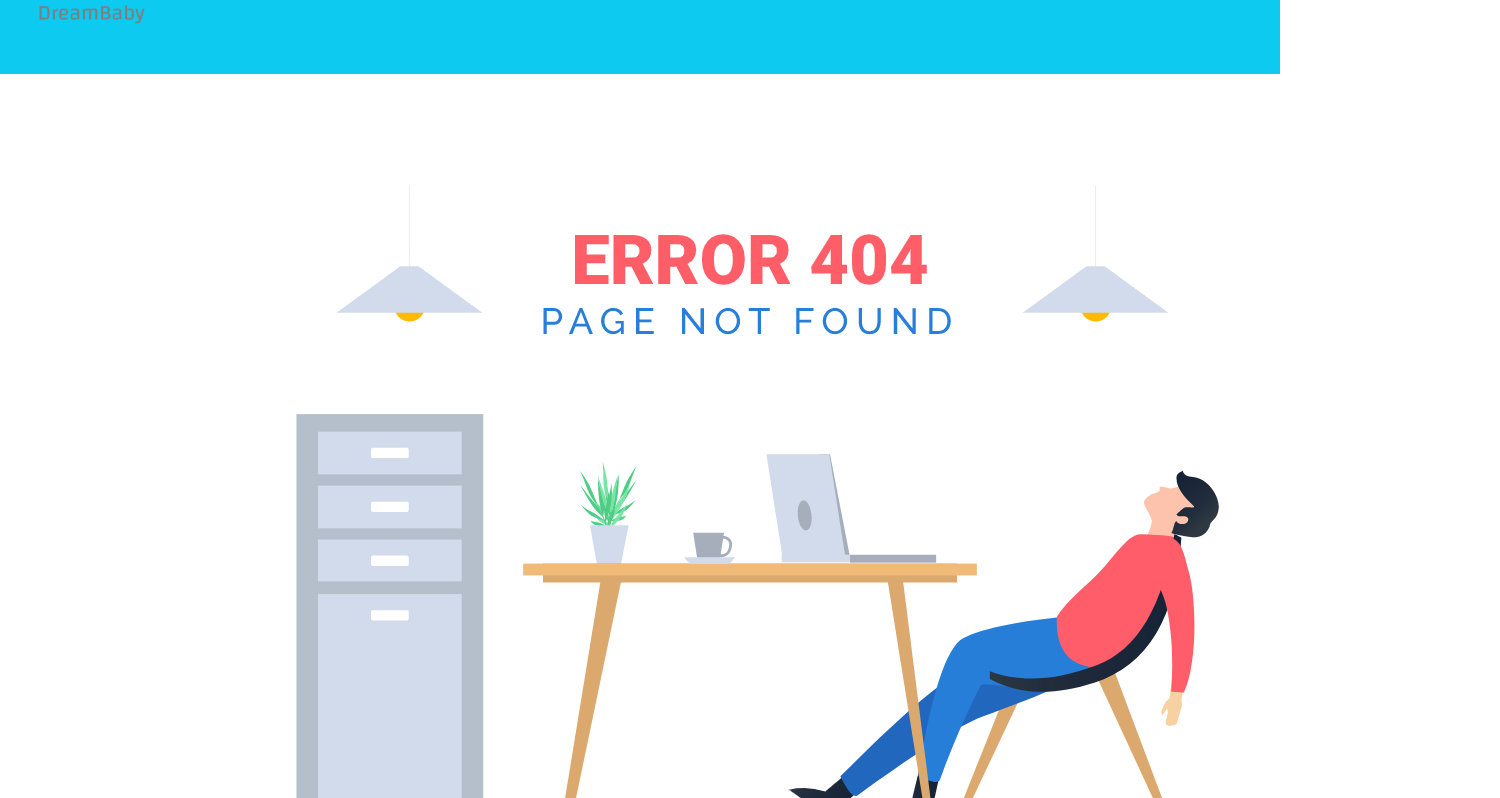
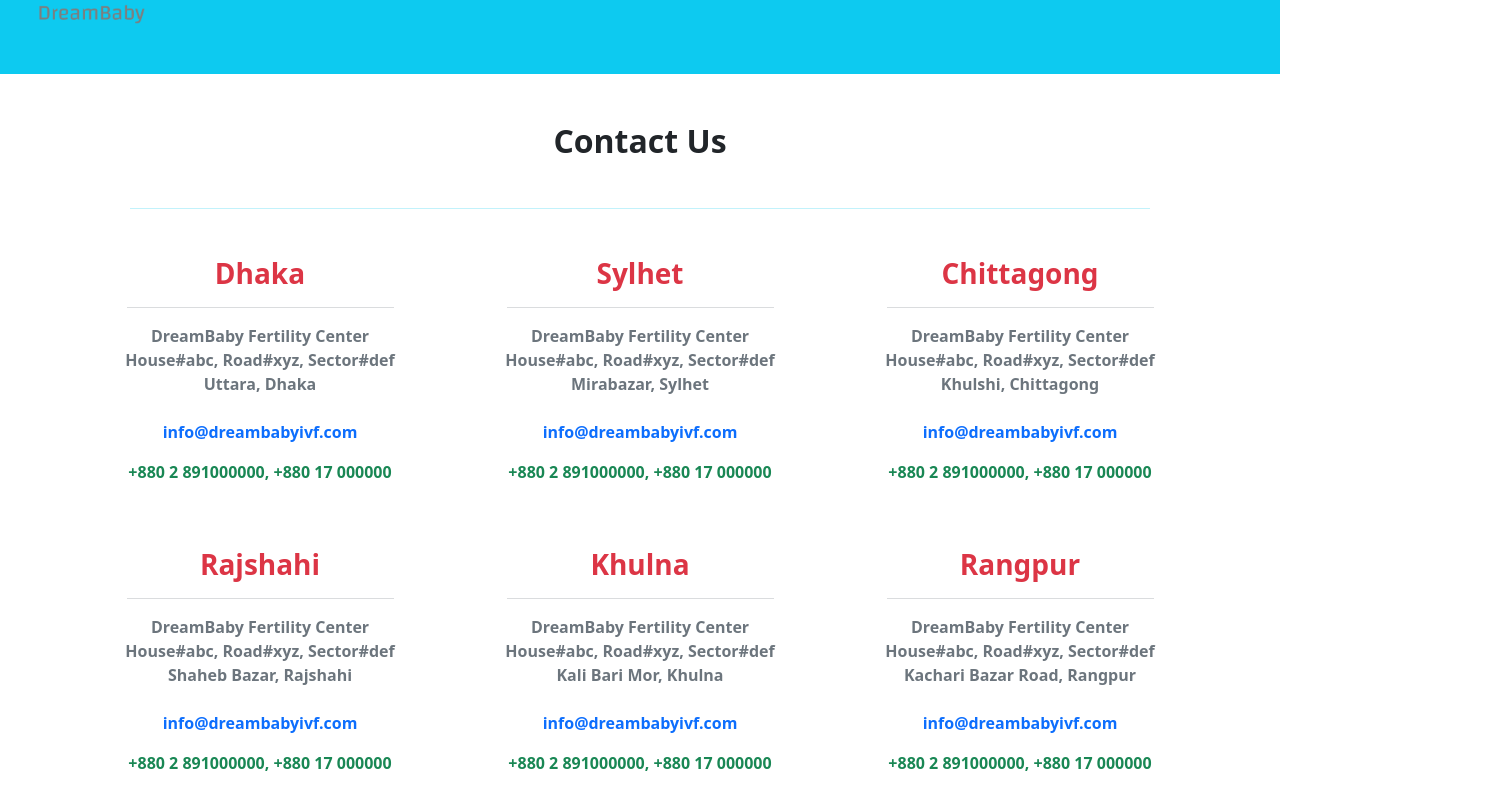
Before and after one commit to samimeadad/healthcare-related-website-samimeadad, a React (Create React App) app: page /contact in a window 1280 px wide. Shown: the part 102-900 px from the top of the page, 1500 px wide, since content can reach past the window. Built offline with nearby package versions, Linux system fonts and the light colour scheme.

Commit message:
contact us page done

```diff
--- a/src/App.js
+++ b/src/App.js
@@ -9,6 +9,7 @@ import ErrorPage from './components/ErrorPage/ErrorPage';
 import Header from './components/Header/Header';
 import Footer from './components/Footer/Footer';
 import Doctors from './components/Doctors/Doctors';
+import Contact from './components/Contact/Contact';
 
 function App () {
   return (
@@ -31,6 +32,9 @@ function App () {
           <Route exact path="/doctors">
             <Doctors></Doctors>
           </Route>
+          <Route exact path="/contact">
+            <Contact></Contact>
+          </Route>
           <Route exact path="/login">
             <Login></Login>
           </Route>
--- /dev/null
+++ b/src/components/Contact/Contact.js
@@ -0,0 +1,12 @@
+import React from 'react';
+import Location from './Location';
+
+const Contact = () => {
+    return (
+        <div>
+            <Location></Location>
+        </div>
+    );
+};
+
+export default Contact; <h2>This is contact</h2>
--- /dev/null
+++ b/src/components/Contact/Location.js
@@ -0,0 +1,95 @@
+import React from 'react';
+import { Col, Row } from 'react-bootstrap';
+
+const Location = () => {
+    return (
+        <div className="container mx-auto my-5">
+            <h2 className="fw-bold text-center">Contact Us</h2>
+            <hr className="text-info m-5" />
+            <Row className="text-center my-5">
+                <Col xs={ 12 } sm={ 12 } md={ 4 } lg={ 4 }>
+                    <h3 className="fw-bold text-danger">Dhaka</h3>
+                    <hr className="text-secondary w-75 mx-auto" />
+                    <span className="text-secondary fw-bold">DreamBaby Fertility Center</span>
+                    <br />
+                    <span className="text-secondary fw-bold">House#abc, Road#xyz, Sector#def</span>
+                    <br />
+                    <span className="text-secondary fw-bold">Uttara, Dhaka</span>
+                    <br />
+                    <br />
+                    <p className="text-primary fw-bold">info@dreambabyivf.com</p>
+                    <p className="text-success fw-bold">+880 2 891000000, +880 17 000000</p>
+                </Col>
+                <Col xs={ 12 } sm={ 12 } md={ 4 } lg={ 4 }>
+                    <h3 className="fw-bold text-danger">Sylhet</h3>
+                    <hr className="text-secondary w-75 mx-auto" />
+                    <span className="text-secondary fw-bold">DreamBaby Fertility Center</span>
+                    <br />
+                    <span className="text-secondary fw-bold">House#abc, Road#xyz, Sector#def</span>
+                    <br />
+                    <span className="text-secondary fw-bold">Mirabazar, Sylhet</span>
+                    <br />
+                    <br />
+                    <p className="text-primary fw-bold">info@dreambabyivf.com</p>
+                    <p className="text-success fw-bold">+880 2 891000000, +880 17 000000</p>
+                </Col>
+                <Col xs={ 12 } sm={ 12 } md={ 4 } lg={ 4 }>
+                    <h3 className="fw-bold text-danger">Chittagong</h3>
+                    <hr className="text-secondary w-75 mx-auto" />
+                    <span className="text-secondary fw-bold">DreamBaby Fertility Center</span>
+                    <br />
+                    <span className="text-secondary fw-bold">House#abc, Road#xyz, Sector#def</span>
+                    <br />
+                    <span className="text-secondary fw-bold">Khulshi, Chittagong</span>
+                    <br />
+                    <br />
+                    <p className="text-primary fw-bold">info@dreambabyivf.com</p>
+                    <p className="text-success fw-bold">+880 2 891000000, +880 17 000000</p>
+                </Col>
+            </Row>
+            <Row className="text-center my-5">
+                <Col xs={ 12 } sm={ 12 } md={ 4 } lg={ 4 }>
+                    <h3 className="fw-bold text-danger">Rajshahi</h3>
+                    <hr className="text-secondary w-75 mx-auto" />
+                    <span className="text-secondary fw-bold">DreamBaby Fertility Center</span>
+                    <br />
+                    <span className="text-secondary fw-bold">House#abc, Road#xyz, Sector#def</span>
+                    <br />
+                    <span className="text-secondary fw-bold">Shaheb Bazar, Rajshahi</span>
+                    <br />
+                    <br />
+                    <p className="text-primary fw-bold">info@dreambabyivf.com</p>
+                    <p className="text-success fw-bold">+880 2 891000000, +880 17 000000</p>
+                </Col>
+                <Col xs={ 12 } sm={ 12 } md={ 4 } lg={ 4 }>
+                    <h3 className="fw-bold text-danger">Khulna</h3>
+                    <hr className="text-secondary w-75 mx-auto" />
+                    <span className="text-secondary fw-bold">DreamBaby Fertility Center</span>
+                    <br />
+                    <span className="text-secondary fw-bold">House#abc, Road#xyz, Sector#def</span>
+                    <br />
+                    <span className="text-secondary fw-bold">Kali Bari Mor, Khulna</span>
+                    <br />
+                    <br />
+                    <p className="text-primary fw-bold">info@dreambabyivf.com</p>
+                    <p className="text-success fw-bold">+880 2 891000000, +880 17 000000</p>
+                </Col>
+                <Col xs={ 12 } sm={ 12 } md={ 4 } lg={ 4 }>
+                    <h3 className="fw-bold text-danger">Rangpur</h3>
+                    <hr className="text-secondary w-75 mx-auto" />
+                    <span className="text-secondary fw-bold">DreamBaby Fertility Center</span>
+                    <br />
+                    <span className="text-secondary fw-bold">House#abc, Road#xyz, Sector#def</span>
+                    <br />
+                    <span className="text-secondary fw-bold">Kachari Bazar Road, Rangpur</span>
+                    <br />
+                    <br />
+                    <p className="text-primary fw-bold">info@dreambabyivf.com</p>
+                    <p className="text-success fw-bold">+880 2 891000000, +880 17 000000</p>
+                </Col>
+            </Row>
+        </div>
+    );
+};
+
+export default Location;
--- a/src/components/Footer/Footer.js
+++ b/src/components/Footer/Footer.js
@@ -58,10 +58,11 @@ const Footer = () => {
                 </Row>
             </div>
             <p className="mt-5 text-center">
-                <Link to={ { pathname: "https://www.facebook.com/" } } target="_blank" rel="noreferrer"><i aria-hidden="true" className="fa fa-facebook text-dark me-3" data-toggle="tooltip" title="Facebook"></i></Link>
-                <Link to={ { pathname: "https://www.twitter.com/" } } target="_blank" rel="noreferrer"><i aria-hidden="true" className="fa fa-twitter text-dark me-3" data-toggle="tooltip" title="Twitter"></i></Link>
-                <Link to={ { pathname: "https://www.linkedin.com/" } } target="_blank" rel="noreferrer"><i aria-hidden="true" className="fa fa-linkedin text-dark me-3" data-toggle="tooltip" title="Linkedin"></i></Link>
-                <Link to={ { pathname: "https://www.instagram.com/" } } target="_blank" rel="noreferrer"><i aria-hidden="true" className="fab fa-instagram text-dark me-3" data-toggle="tooltip" title="Github"></i></Link>
+                <Link to={ { pathname: "https://www.facebook.com/" } } target="_blank" rel="noreferrer"><i aria-hidden="true" className="fa fa-facebook text-danger me-3" data-toggle="tooltip" title="Facebook"></i></Link>
+                <Link to={ { pathname: "https://www.twitter.com/" } } target="_blank" rel="noreferrer"><i aria-hidden="true" className="fa fa-twitter text-danger me-3" data-toggle="tooltip" title="Twitter"></i></Link>
+                <Link to={ { pathname: "https://www.linkedin.com/" } } target="_blank" rel="noreferrer"><i aria-hidden="true" className="fa fa-linkedin text-danger me-3" data-toggle="tooltip" title="Linkedin"></i></Link>
+                <Link to={ { pathname: "https://www.instagram.com/" } } target="_blank" rel="noreferrer"><i aria-hidden="true" className="fab fa-instagram text-danger me-3" data-toggle="tooltip" title="Github"></i></Link>
+                <Link to={ { pathname: "https://www.youtube.com/" } } target="_blank" rel="noreferrer"><i aria-hidden="true" className="fab fa-youtube text-danger me-3" data-toggle="tooltip" title="Github"></i></Link>
             </p>
             <p className="text-secondary text-center fs-6"><small>&copy;DreamBaby Fertility Center</small></p>
         </footer>
```
